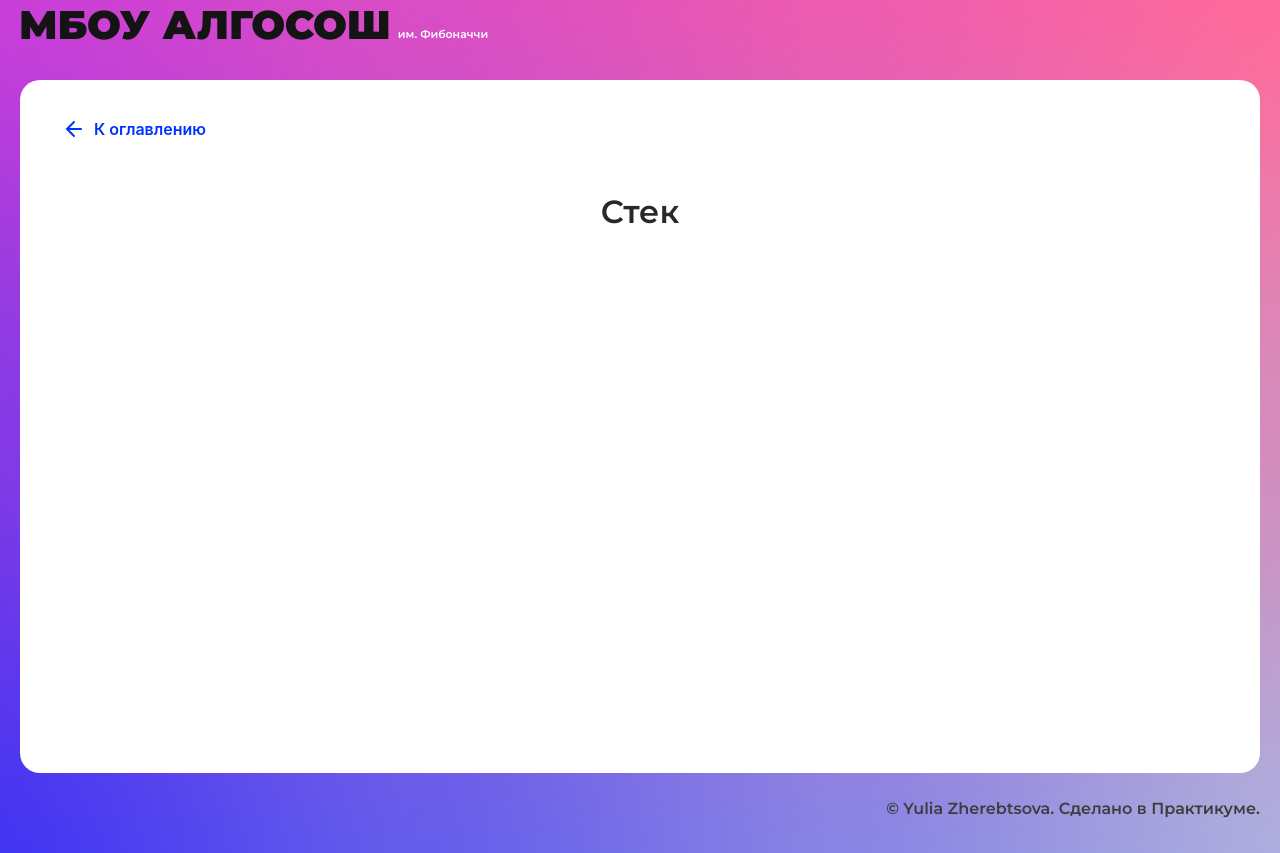
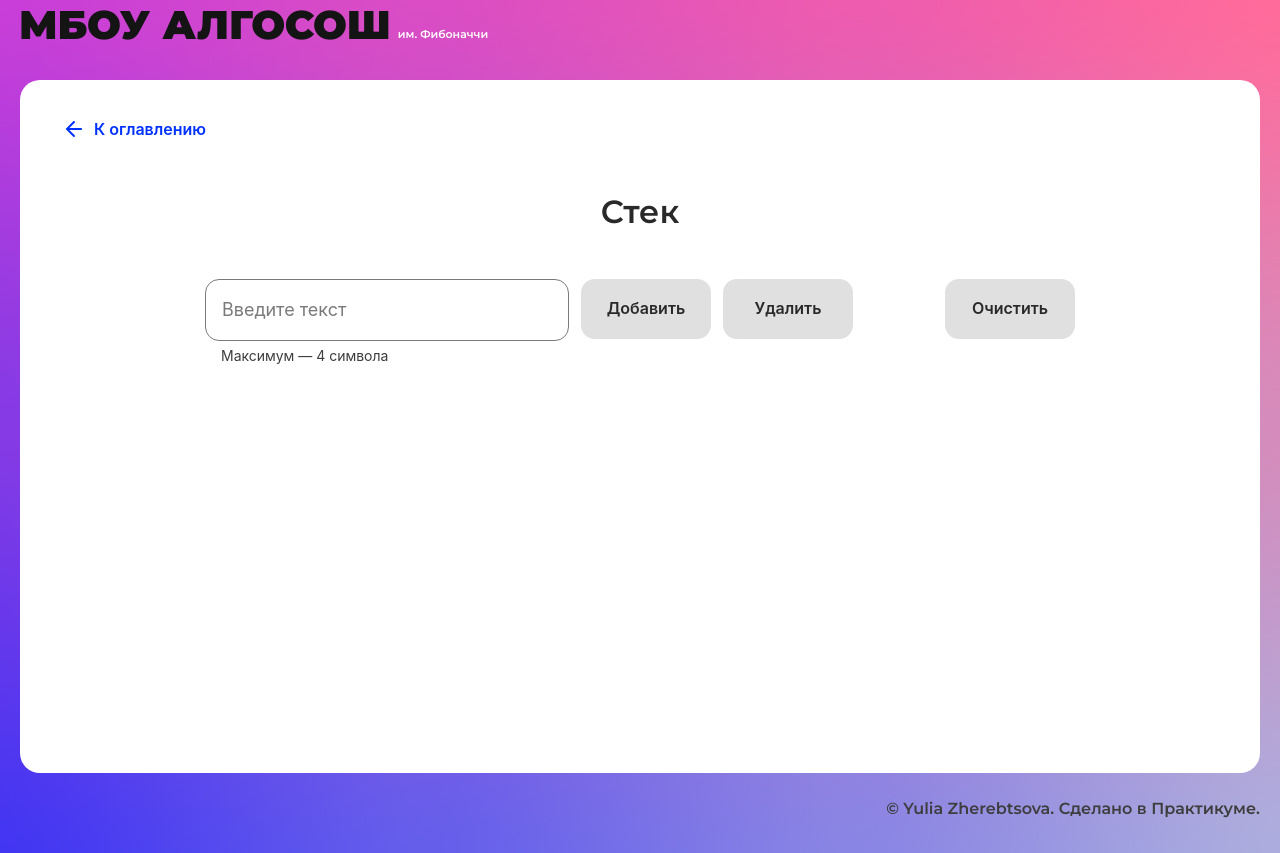
Before and after one commit to yuliazherebtsova/algososh, a React (Create React App) app: page /stack in a window 1280 px wide. Built offline with nearby package versions, Linux system fonts and the light colour scheme.

Commit message:
feat: stack

```diff
--- a/src/components/sorting-page/sorting-page.module.css
+++ b/src/components/sorting-page/sorting-page.module.css
@@ -1,4 +1,4 @@
-.formContainer {
+.pageContainer {
   margin: 0 auto;
   display: flex;
   align-items: center;
--- a/src/components/sorting-page/sorting-page.tsx
+++ b/src/components/sorting-page/sorting-page.tsx
@@ -146,7 +146,7 @@ export const SortingPage: React.FC = () => {
 
   return (
     <SolutionLayout title='Сортировка массива'>
-      <div className={styles.formContainer}>
+      <div className={styles.pageContainer}>
         <div className={styles.radioButtonsContainer}>
           <RadioInput
             name='radio'
--- /dev/null
+++ b/src/components/stack-page/stack-page.module.css
@@ -0,0 +1,15 @@
+.pageContainer {
+  margin: 0 auto;
+  max-width: 870px;
+  display: flex;
+  gap: 12px;
+}
+
+.stackContainer {
+  display: flex;
+  justify-content: center;
+  gap: 16px;
+  list-style-type: none;
+  margin-top: 52px;
+  padding: 0;
+}
--- a/src/components/stack-page/stack-page.tsx
+++ b/src/components/stack-page/stack-page.tsx
@@ -1,10 +1,106 @@
-import React from "react";
-import { SolutionLayout } from "../ui/solution-layout/solution-layout";
+import { Button } from 'components/ui/button/button';
+import { Circle } from 'components/ui/circle/circle';
+import { Input } from 'components/ui/input/input';
+import { SolutionLayout } from 'components/ui/solution-layout/solution-layout';
+import { SHORT_DELAY_IN_MS } from 'constants/delays';
+import React, { useState } from 'react';
+import { ElementStates, TDataElement } from 'types/types';
+import { sleep } from 'utils/utils';
+import { stack } from './stack';
+import styles from './stack-page.module.css';
 
 export const StackPage: React.FC = () => {
+  const [inputValue, setInputValue] = useState('');
+  const [stackElements, setStackElements] = useState<TDataElement[]>([]);
+  const [inProgress, setInProgress] = useState(false);
+
+  const handleInputChange = (evt: React.FormEvent<HTMLInputElement>) => {
+    setInputValue(evt.currentTarget.value);
+  };
+
+  const handleAddClick = async () => {
+    setInProgress(true);
+    await sleep(SHORT_DELAY_IN_MS);
+    if (!stack.isEmpty()) {
+      stack.peek().isHead = false;
+    }
+    stack.push({
+      value: inputValue,
+      state: ElementStates.Changing,
+      isHead: true,
+    });
+    setStackElements([...stack.getElements()]);
+    await sleep(SHORT_DELAY_IN_MS);
+    stack.peek().state = ElementStates.Default;
+    setStackElements([...stack.getElements()]);
+    await sleep(SHORT_DELAY_IN_MS);
+    setInProgress(false);
+  };
+
+  const handleDeleteClick = async () => {
+    setInProgress(true);
+    await sleep(SHORT_DELAY_IN_MS);
+    stack.peek().state = ElementStates.Changing;
+    setStackElements([...stack.getElements()]);
+    await sleep(SHORT_DELAY_IN_MS);
+    stack.pop();
+    setStackElements([...stack.getElements()]);
+    if (!stack.isEmpty()) {
+      stack.peek().state = ElementStates.Default;
+      stack.peek().isHead = true;
+    }
+    setStackElements([...stack.getElements()]);
+    await sleep(SHORT_DELAY_IN_MS);
+    setInProgress(false);
+  };
+
+  const handleClearClick = async () => {
+    setInProgress(true);
+    await sleep(SHORT_DELAY_IN_MS);
+    stack.clear();
+    setStackElements([...stack.getElements()]);
+    setInProgress(false);
+  };
+
   return (
-    <SolutionLayout title="Стек">
-
+    <SolutionLayout title='Стек'>
+      <div className={styles.pageContainer}>
+        <Input
+          value={inputValue}
+          maxLength={4}
+          isLimitText={true}
+          onChange={handleInputChange}
+        />
+        <Button
+          disabled={
+            inProgress || inputValue.length === 0 || stackElements.length > 9
+          }
+          text='Добавить'
+          onClick={handleAddClick}
+        />
+        <Button
+          disabled={inProgress || stackElements.length === 0}
+          text='Удалить'
+          extraClass={'mr-40'}
+          onClick={handleDeleteClick}
+        />
+        <Button
+          disabled={inProgress || stackElements.length === 0}
+          text='Очистить'
+          onClick={handleClearClick}
+        />
+      </div>
+      <ul className={styles.stackContainer}>
+        {stackElements.map((element: TDataElement | null, index: number) => (
+          <Circle
+            key={index}
+            state={element?.state}
+            letter={element?.value.toString()}
+            head={element?.isHead ? 'top' : ''}
+            index={index}
+          />
+        ))}
+      </ul>
     </SolutionLayout>
   );
 };
--- /dev/null
+++ b/src/components/stack-page/stack.ts
@@ -0,0 +1,32 @@
+import { TDataElement } from 'types/types';
+
+interface IStack<T> {
+  push: (item: T) => void;
+  pop: () => void;
+  peek: () => T | null;
+  clear: () => void;
+}
+
+export class Stack<T> implements IStack<T> {
+  private container: T[] = [];
+
+  getSize = () => this.container.length;
+
+  getElements = () => this.container;
+
+  isEmpty = () => this.container.length === 0;
+
+  push = (item: T) => this.container.push(item);
+
+  pop = () => {
+    if (this.container.length > 0) {
+      return this.container.pop();
+    }
+  };
+
+  peek = () => this.container[this.container.length - 1];
+
+  clear = () => (this.container = []);
+}
+
+export const stack = new Stack<TDataElement>();
--- a/src/utils/utils.ts
+++ b/src/utils/utils.ts
@@ -1,4 +1,3 @@
-// меняет элементы массива местами
 export const swap = (
   arr: any,
   firstIndex: number,
@@ -21,7 +20,6 @@ export const iterativeFib = (n: number) => {
       sequence[sequence.length - 1] + sequence[sequence.length - 2],
     );
   }
-  console.log(sequence);
   return sequence;
 };
 
@@ -30,14 +28,3 @@ export const getRandomInt = (min: number, max: number) => {
   max = Math.floor(max);
   return Math.floor(Math.random() * (max - min + 1)) + min;
 };
-
-const bubbleSort = (arr: number[]) => {
-  for (let i = 0; i < arr.length; i++) {
-    for (let j = 0; j < arr.length - i - 1; j++) {
-      if (arr[i] < arr[j + 1]) {
-        // сортируем элементы по возрастанию
-        //swap(arr[i], arr[j + 1]);
-      }
-    }
-  }
-};
```
Also changed, not shown: src/types/types.ts (+9 -8 lines).
